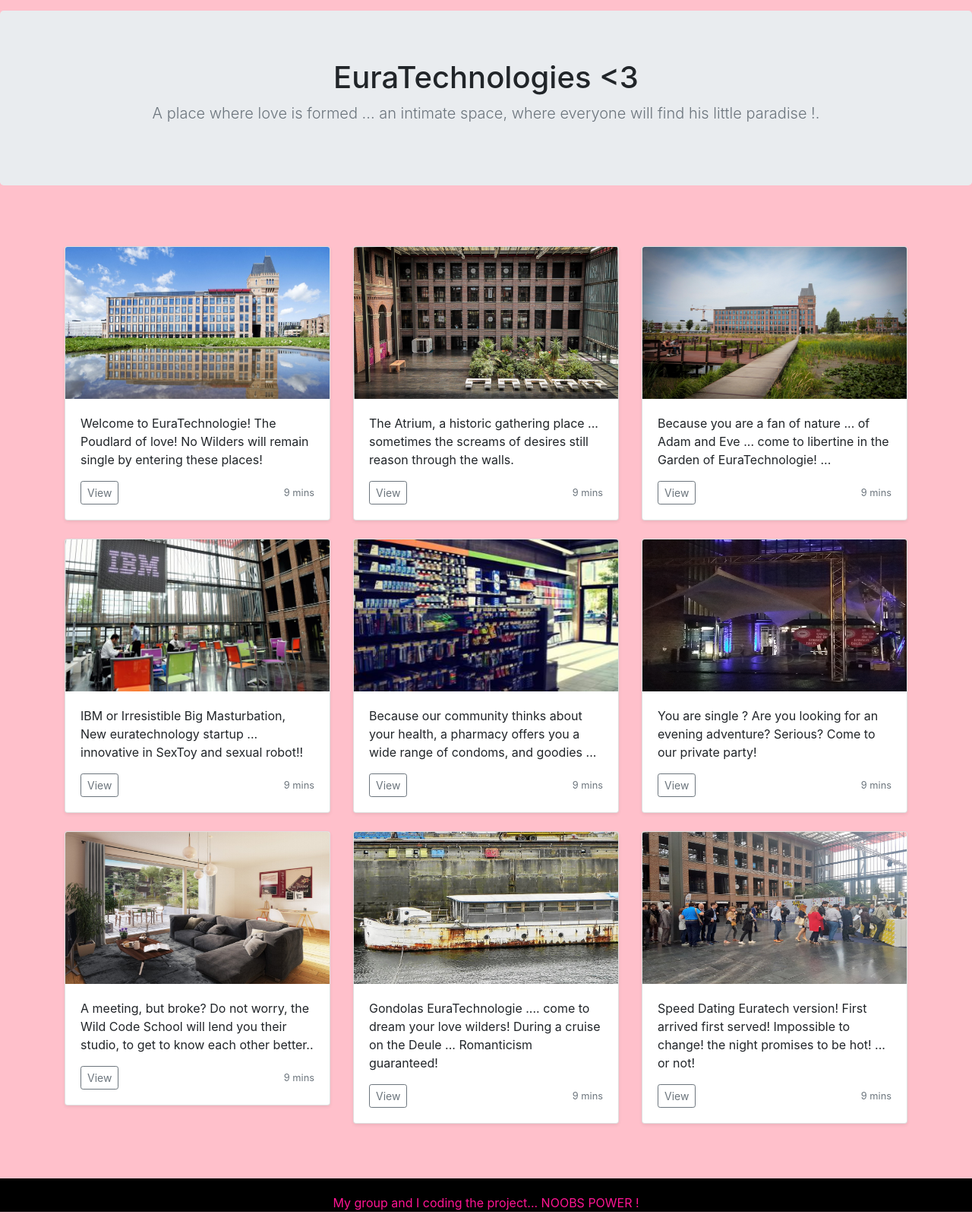
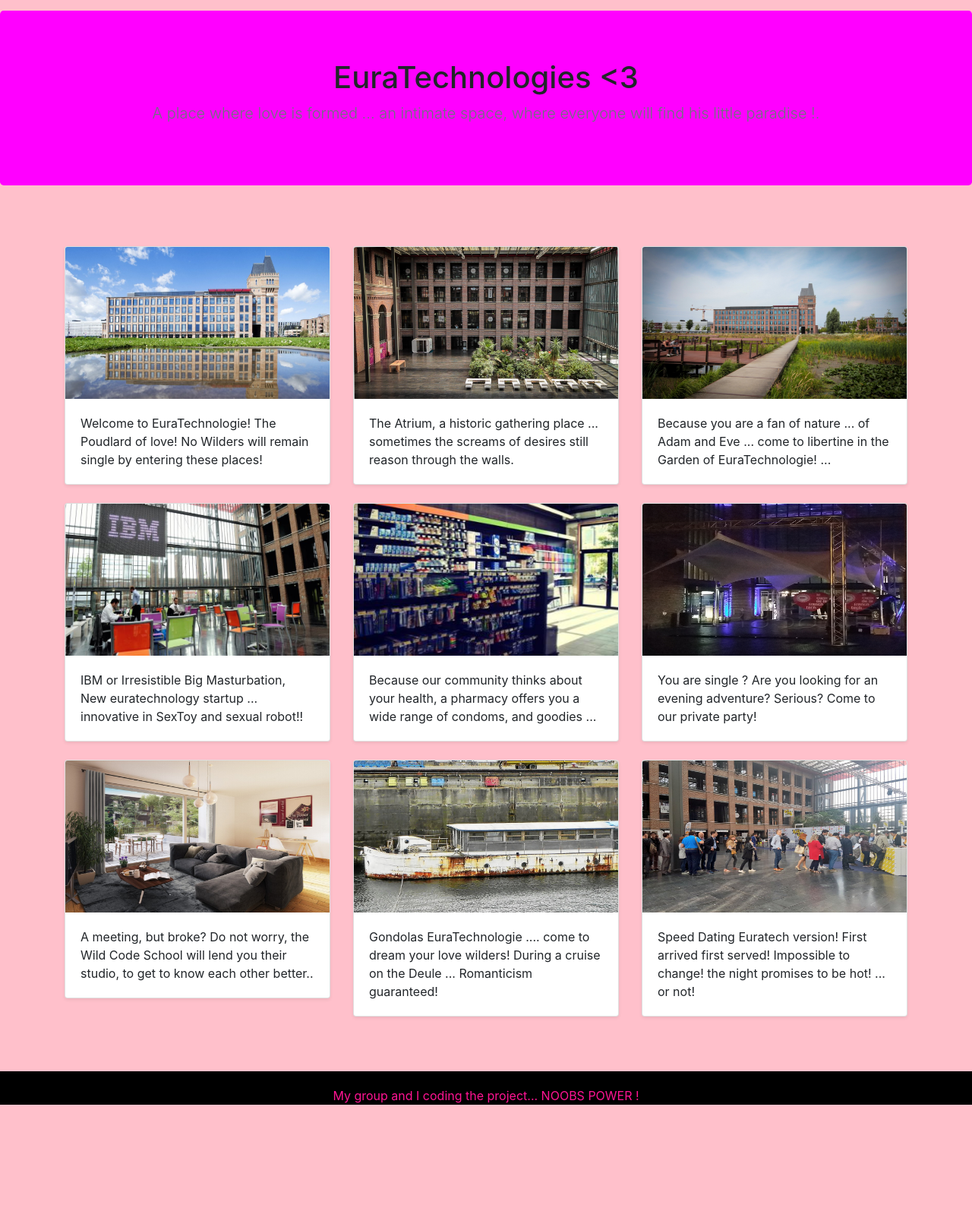
Before and after one commit to Jeromevig/Project1, a PHP site: page /euratech_page.php in a window 1280 px wide. Shown: the part 56-1667 px from the top of the page at 76% size. After the commit the page ends 1510 px from the top, so only its background shows below. Run offline with PHP 8.4, Linux system fonts and the light colour scheme.

Commit message:
Modif buttom euratch page and form page.

```diff
--- a/euratech_page.php
+++ b/euratech_page.php
@@ -34,12 +34,6 @@
                             <img class="card-img-top" src="/public/eura1.jpg" alt="euratech">
                             <div class="card-body">
                                 <p class="card-text">Welcome to EuraTechnologie! The Poudlard of love! No Wilders will remain single by entering these places!</p>
-                                <div class="d-flex justify-content-between align-items-center">
-                                    <div class="btn-group">
-                                        <button type="button" class="btn btn-sm btn-outline-secondary">View</button>
-                                    </div>
-                                    <small class="text-muted">9 mins</small>
-                                </div>
                             </div>
                         </div>
                     </div>
@@ -48,12 +42,6 @@
                             <img class="card-img-top" src="/public/eura2.jpg" alt="Card image cap">
                             <div class="card-body">
                                 <p class="card-text">The Atrium, a historic gathering place ... sometimes the screams of desires still reason through the walls.</p>
-                                <div class="d-flex justify-content-between align-items-center">
-                                    <div class="btn-group">
-                                        <button type="button" class="btn btn-sm btn-outline-secondary">View</button>
-                                    </div>
-                                    <small class="text-muted">9 mins</small>
-                                </div>
                             </div>
                         </div>
                     </div>
@@ -62,12 +50,6 @@
                             <img class="card-img-top" src="/public/eura3.jpg"" alt="Card image cap">
                             <div class="card-body">
                                 <p class="card-text">Because you are a fan of nature ... of Adam and Eve ... come to libertine in the Garden of EuraTechnologie! ...</p>
-                                <div class="d-flex justify-content-between align-items-center">
-                                    <div class="btn-group">
-                                        <button type="button" class="btn btn-sm btn-outline-secondary">View</button>
-                                    </div>
-                                    <small class="text-muted">9 mins</small>
-                                </div>
                             </div>
                         </div>
                     </div>
@@ -77,12 +59,6 @@
                             <img class="card-img-top" src="/public/eura4.jpg"" alt="Card image cap">
                             <div class="card-body">
                                 <p class="card-text">IBM or Irresistible Big Masturbation, New euratechnology startup ... innovative in SexToy and sexual robot!!</p>
-                                <div class="d-flex justify-content-between align-items-center">
-                                    <div class="btn-group">
-                                        <button type="button" class="btn btn-sm btn-outline-secondary">View</button>
-                                    </div>
-                                    <small class="text-muted">9 mins</small>
-                                </div>
                             </div>
                         </div>
                     </div>
@@ -91,12 +67,6 @@
                             <img class="card-img-top" src="/public/eura%205.jpg"" alt="Card image cap">
                             <div class="card-body">
                                 <p class="card-text">Because our community thinks about your health, a pharmacy offers you a wide range of condoms, and goodies ...</p>
-                                <div class="d-flex justify-content-between align-items-center">
-                                    <div class="btn-group">
-                                        <button type="button" class="btn btn-sm btn-outline-secondary">View</button>
-                                    </div>
-                                    <small class="text-muted">9 mins</small>
-                                </div>
                             </div>
                         </div>
                     </div>
@@ -105,12 +75,6 @@
                             <img class="card-img-top" src="/public/eura6.jpg" alt="Card image cap">
                             <div class="card-body">
                                 <p class="card-text">You are single ? Are you looking for an evening adventure? Serious? Come to our private party!</p>
-                                <div class="d-flex justify-content-between align-items-center">
-                                    <div class="btn-group">
-                                        <button type="button" class="btn btn-sm btn-outline-secondary">View</button>
-                                    </div>
-                                    <small class="text-muted">9 mins</small>
-                                </div>
                             </div>
                         </div>
                     </div>
@@ -120,12 +84,6 @@
                             <img class="card-img-top" src="/public/eura7.jpg"" alt="Card image cap">
                             <div class="card-body">
                                 <p class="card-text">A meeting, but broke? Do not worry, the Wild Code School will lend you their studio, to get to know each other better..</p>
-                                <div class="d-flex justify-content-between align-items-center">
-                                    <div class="btn-group">
-                                        <button type="button" class="btn btn-sm btn-outline-secondary">View</button>
-                                    </div>
-                                    <small class="text-muted">9 mins</small>
-                                </div>
                             </div>
                         </div>
                     </div>
@@ -134,12 +92,6 @@
                             <img class="card-img-top" src="/public/eura8.jpg"" alt="Card image cap">
                             <div class="card-body">
                                 <p class="card-text">Gondolas EuraTechnologie .... come to dream your love wilders! During a cruise on the Deule ... Romanticism guaranteed!</p>
-                                <div class="d-flex justify-content-between align-items-center">
-                                    <div class="btn-group">
-                                        <button type="button" class="btn btn-sm btn-outline-secondary">View</button>
-                                    </div>
-                                    <small class="text-muted">9 mins</small>
-                                </div>
                             </div>
                         </div>
                     </div>
@@ -148,12 +100,6 @@
                             <img class="card-img-top" src="/public/eura9.jpg"" alt="Card image cap">
                             <div class="card-body">
                                 <p class="card-text">Speed Dating Euratech version! First arrived first served! Impossible to change! the night promises to be hot! ... or not!</p>
-                                <div class="d-flex justify-content-between align-items-center">
-                                    <div class="btn-group">
-                                        <button type="button" class="btn btn-sm btn-outline-secondary">View</button>
-                                    </div>
-                                    <small class="text-muted">9 mins</small>
-                                </div>
                             </div>
                         </div>
                     </div>
--- a/form_page.php
+++ b/form_page.php
@@ -19,7 +19,7 @@
             <img src="/public/kangourou.gif" alt="Kangourou">
         </div>
 
-        <form name="contactform" method="POST" action="send_form_email.php">
+        <form class="col my-auto" name="contactform" method="POST" action="send_form_email.php">
             <div class="form-group">
                 <label for="first_name">First Name :</label>
                 <input type="text" id="first_name" name="first_name" required>
@@ -45,7 +45,7 @@
                 <textarea id="comments" name="comments" required></textarea>
             </div>
             <div class="form-group">
-                <input type="submit" class="btn btn-info" value="Submit">
+                <input type="submit" class="btn btn-info w-100" value="Submit">
             </div>
 
         </form>
--- a/style.css
+++ b/style.css
@@ -3,7 +3,7 @@
 .card-img-top {
     height: 200px;
 }
-.jumbotron text-center{
+.jumbotron {
 	background-color: fuchsia;
 }
 
```
